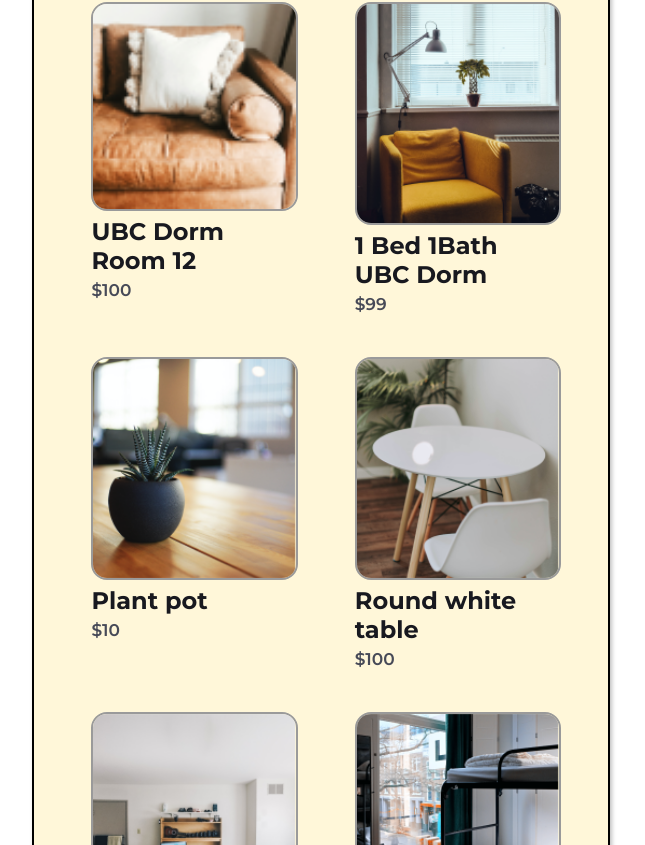
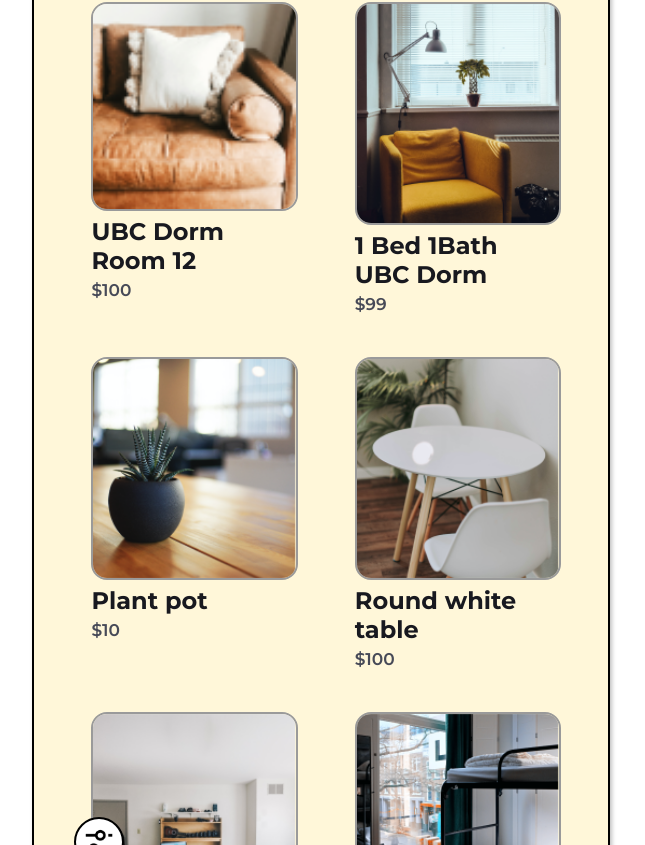
Before and after one commit to cindyparkk/campused, a Next.js app: page /Furniture_Market in a window 1280 px wide. Shown: the part 375-1220 px from the top of the page, without its empty margins (322-967 px from the left). Built offline with nearby package versions, Linux system fonts and the light colour scheme.

Commit message:
add filter icon

```diff
--- a/pages/Furniture_Market/index.js
+++ b/pages/Furniture_Market/index.js
@@ -28,7 +28,9 @@ export default function Furniture() {
     <Post />
     </div>
 
+    <div className="icons">
     <FilterOpen />
+    </div>
 
      <div className="footer">
           <Footer />
--- a/pages/index.scss
+++ b/pages/index.scss
@@ -206,3 +206,10 @@ textarea {
 
     z-index: 1;
 }
+
+.icons {
+    display: inline;
+    position: absolute;
+    z-index: 1;
+    margin-left:-10%;
+}
```
Also changed, not shown: public/plusicon.png (added).
